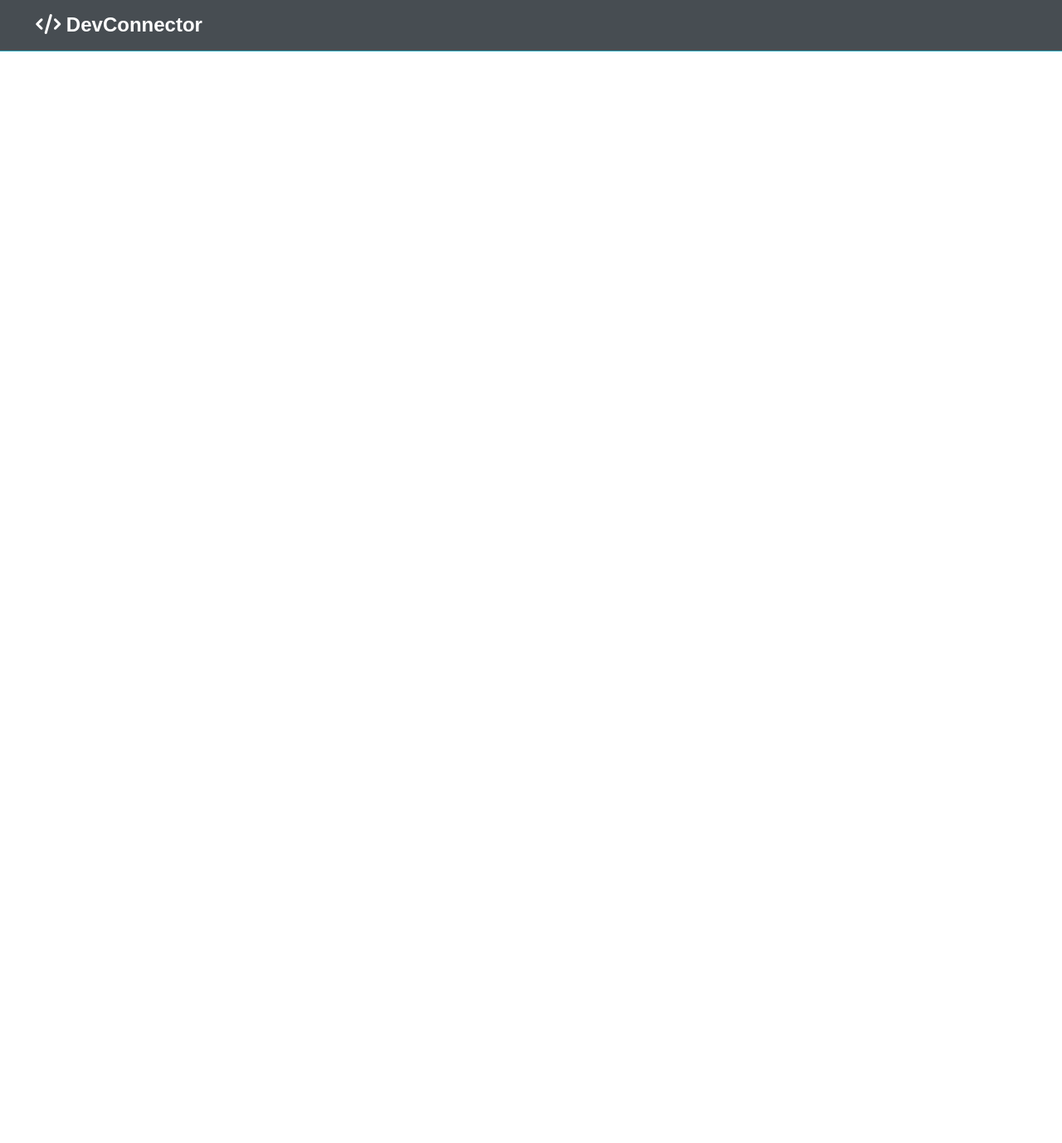
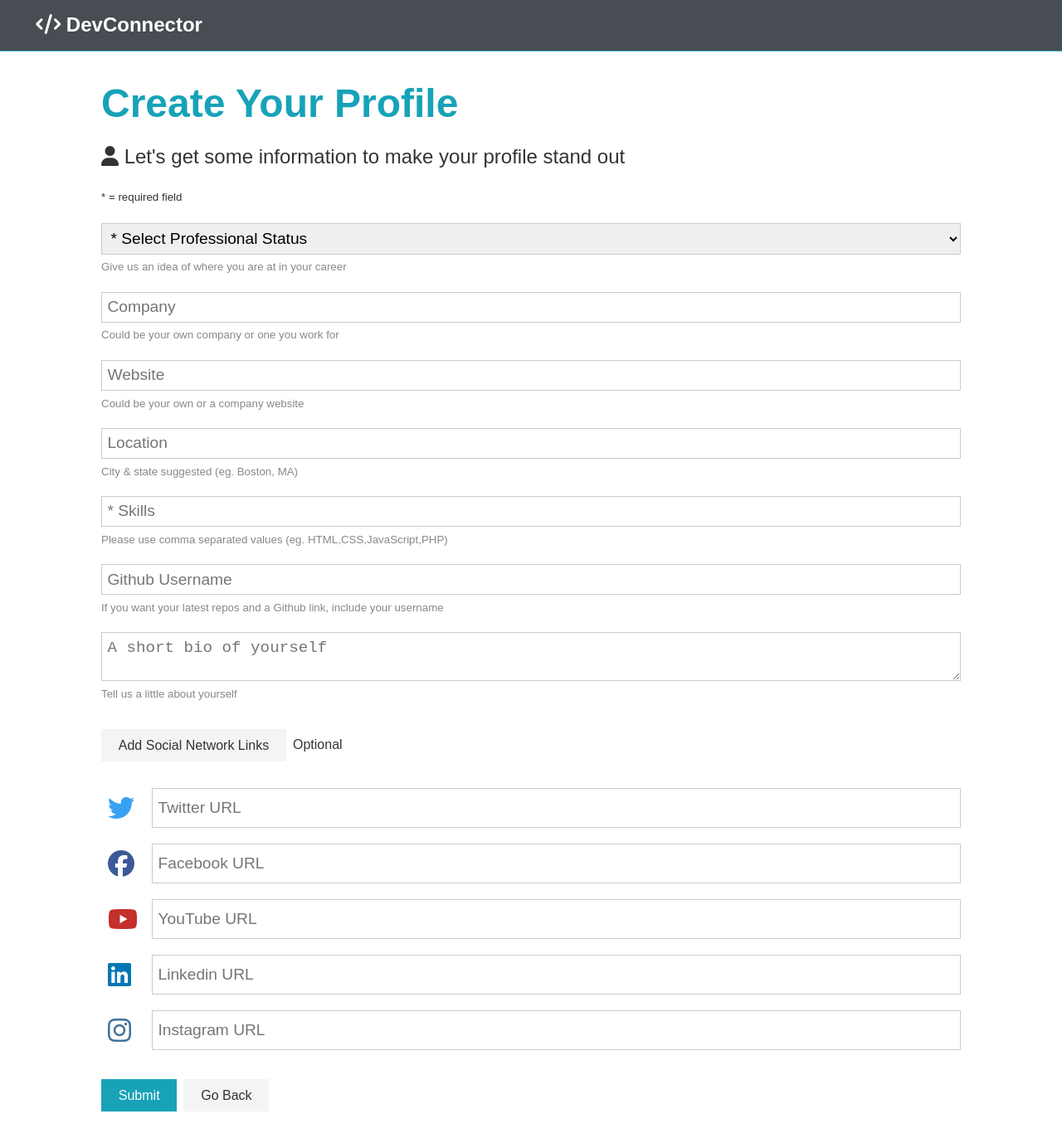
Before and after one commit to toddster79/DevConnector, a React (Create React App) app in the folder client/: page /create-profile in a window 1280 px wide. Shown: the top 1378 px of the page at 83% size. Before the commit the page ends 800 px from the top, so only its background shows below. Built offline with nearby package versions, Linux system fonts and the light colour scheme; no server answers.

Commit message:
created profile form

```diff
--- a/client/src/App.js
+++ b/client/src/App.js
@@ -6,6 +6,7 @@
 import Login from './components/auth/Login';
 import Alert from './components/layout/Alert';
 import Dashboard from './components/dashboard/Dashboard';
+import CreateProfile from './components/profile-forms/CreateProfile';
 import PrivateRoute from './components/routing/PrivateRoute';
 
 
@@ -38,7 +39,7 @@
           <Route exact path="/register" component={Register} />
           <Route exact path="/login" component={Login} />
           <PrivateRoute exact path="/dashboard" component={Dashboard} />
-
+          <PrivateRoute exact path="/create-profile" component={CreateProfile} />
         </Switch>
       </section>
     </Fragment>
--- /dev/null
+++ b/client/src/components/profile-forms/CreateProfile.js
@@ -0,0 +1,148 @@
+import React, { Fragment, useState } from 'react';
+import PropTypes from 'prop-types';
+import { connect } from 'react-redux';
+
+const CreateProfile = props => {
+    const [formData, setFormData] = useState({
+        company: '',
+        website: '',
+        location: '',
+        status: '',
+        skills: '',
+        githubusername: '',
+        bio: '',
+        twitter: '',
+        facebook: '',
+        linkedin: '',
+        youtube: '',
+        instagram: ''
+    });
+
+    const [displaySocialInputs, toggleSocialInputs] = useState(false);
+
+    const {
+        company,
+        website,
+        location,
+        status,
+        skills,
+        githubusername,
+        bio,
+        twitter,
+        facebook,
+        linkedin,
+        youtube,
+        instagram
+    } = formData;
+
+    return (
+        <Fragment>
+            <h1 className="large text-primary">
+        Create Your Profile
+      </h1>
+      <p className="lead">
+        <i className="fas fa-user"></i> Let's get some information to make your
+        profile stand out
+      </p>
+      <small>* = required field</small>
+      <form className="form">
+        <div className="form-group">
+          <select name="status">
+            <option value="0">* Select Professional Status</option>
+            <option value="Developer">Developer</option>
+            <option value="Junior Developer">Junior Developer</option>
+            <option value="Senior Developer">Senior Developer</option>
+            <option value="Manager">Manager</option>
+            <option value="Student or Learning">Student or Learning</option>
+            <option value="Instructor">Instructor or Teacher</option>
+            <option value="Intern">Intern</option>
+            <option value="Other">Other</option>
+          </select>
+          <small className="form-text"
+            >Give us an idea of where you are at in your career</small
+          >
+        </div>
+        <div className="form-group">
+          <input type="text" placeholder="Company" name="company" />
+          <small className="form-text"
+            >Could be your own company or one you work for</small
+          >
+        </div>
+        <div className="form-group">
+          <input type="text" placeholder="Website" name="website" />
+          <small className="form-text"
+            >Could be your own or a company website</small
+          >
+        </div>
+        <div className="form-group">
+          <input type="text" placeholder="Location" name="location" />
+          <small className="form-text"
+            >City & state suggested (eg. Boston, MA)</small
+          >
+        </div>
+        <div className="form-group">
+          <input type="text" placeholder="* Skills" name="skills" />
+          <small className="form-text"
+            >Please use comma separated values (eg.
+            HTML,CSS,JavaScript,PHP)</small
+          >
+        </div>
+        <div className="form-group">
+          <input
+            type="text"
+            placeholder="Github Username"
+            name="githubusername"
+          />
+          <small className="form-text"
+            >If you want your latest repos and a Github link, include your
+            username</small
+          >
+        </div>
+        <div className="form-group">
+          <textarea placeholder="A short bio of yourself" name="bio"></textarea>
+          <small className="form-text">Tell us a little about yourself</small>
+        </div>
+
+        <div className="my-2">
+          <button type="button" className="btn btn-light">
+            Add Social Network Links
+          </button>
+          <span>Optional</span>
+        </div>
+
+        <div className="form-group social-input">
+          <i className="fab fa-twitter fa-2x"></i>
+          <input type="text" placeholder="Twitter URL" name="twitter" />
+        </div>
+
+        <div className="form-group social-input">
+          <i className="fab fa-facebook fa-2x"></i>
+          <input type="text" placeholder="Facebook URL" name="facebook" />
+        </div>
+
+        <div className="form-group social-input">
+          <i className="fab fa-youtube fa-2x"></i>
+          <input type="text" placeholder="YouTube URL" name="youtube" />
+        </div>
+
+        <div className="form-group social-input">
+          <i className="fab fa-linkedin fa-2x"></i>
+          <input type="text" placeholder="Linkedin URL" name="linkedin" />
+        </div>
+
+        <div className="form-group social-input">
+          <i className="fab fa-instagram fa-2x"></i>
+          <input type="text" placeholder="Instagram URL" name="instagram" />
+        </div>
+        <input type="submit" className="btn btn-primary my-1" />
+        <a className="btn btn-light my-1" href="dashboard.html">Go Back</a>
+      </form>
+        </Fragment>
+    )
+}
+
+CreateProfile.propTypes = {
+
+}
+
+export default CreateProfile
```
